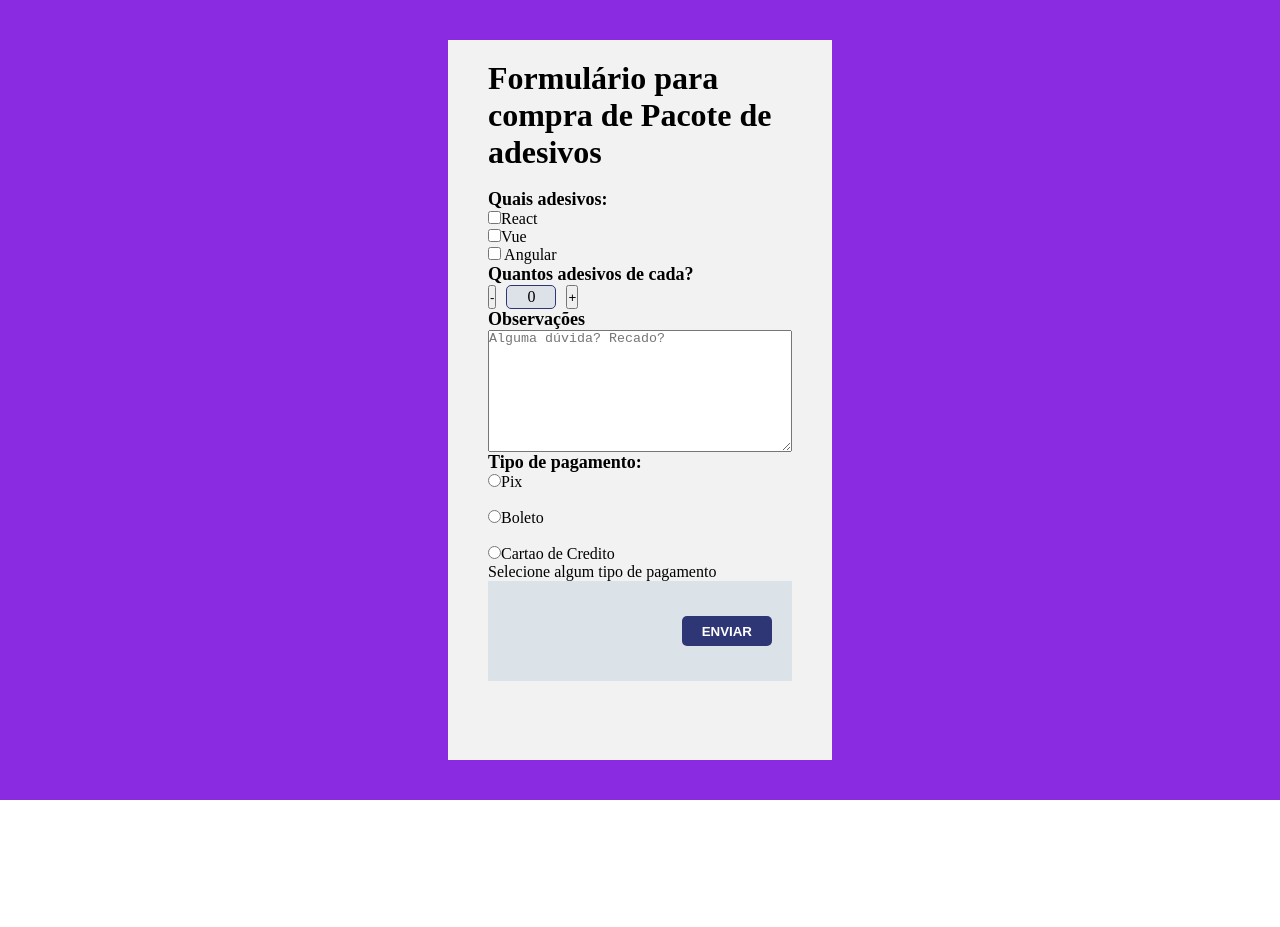
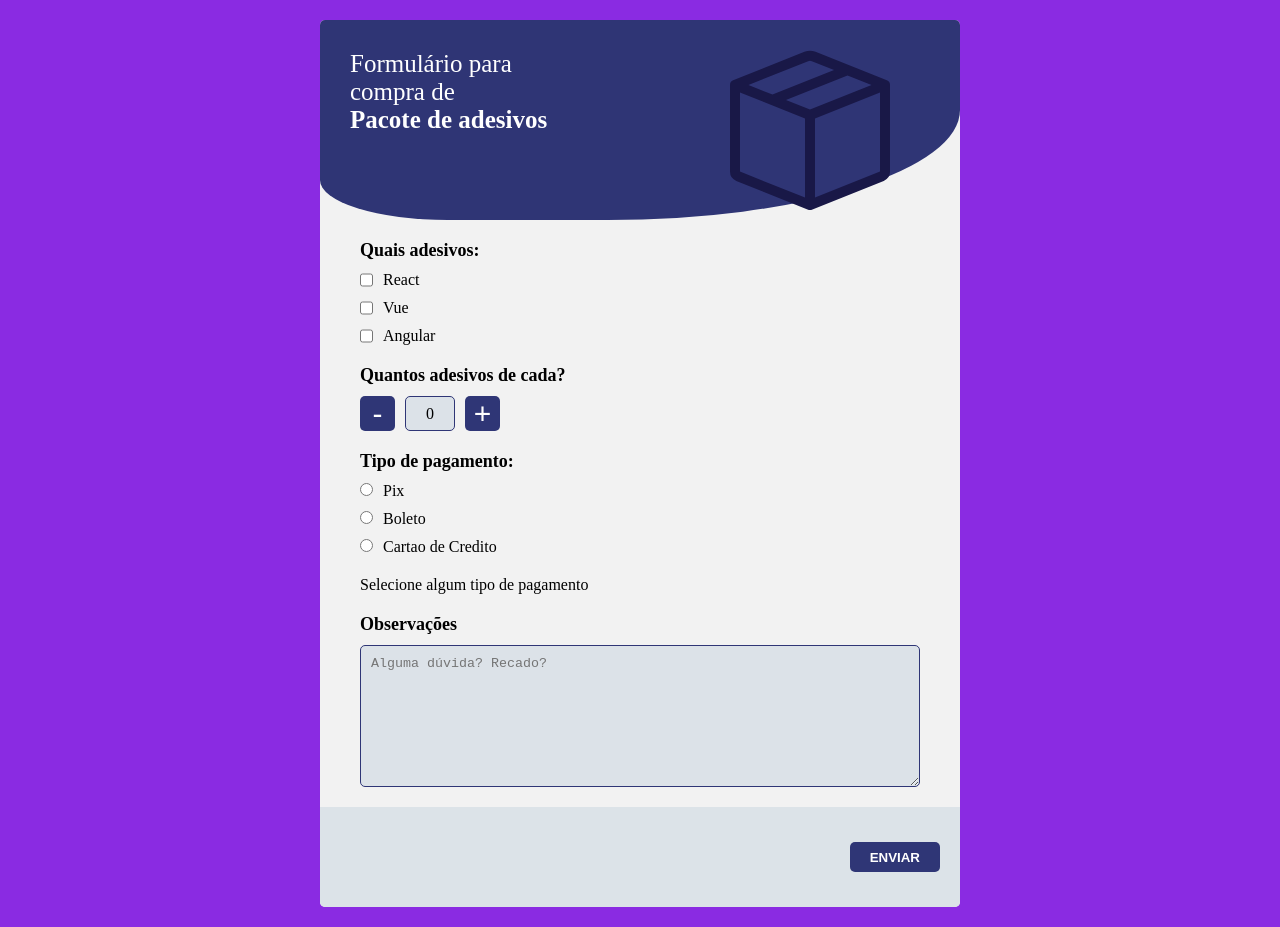
Before and after one commit to hgalvao98/sticker-app, a Vue app: page / in a window 1280 px wide. Before the commit the page ends 800 px from the top, so only its background shows below. Built offline with nearby package versions, Linux system fonts and the light colour scheme; what @formkit/vue would draw is missing.

Commit message:
main page styling done

```diff
--- a/src/App.vue
+++ b/src/App.vue
@@ -1,12 +1,13 @@
 <script>
 import Counter from "./components/counter.vue";
+import Boleto from "./components/boleto.vue";
 export default {
   data() {
     return {
       showFirst: "",
     };
   },
-  components: { Counter },
+  components: { Counter, Boleto },
 };
 </script>
 
@@ -14,26 +15,74 @@ export default {
   <div class="background">
     <div class="main">
       <div class="header">
-        <h1>Formulário para compra de Pacote de adesivos</h1>
-        <span><img src="" alt="" /></span>
+        <p class="header__text">
+          Formulário para compra de
+          <br /><span class="bold">Pacote de adesivos</span>
+        </p>
+        <span class="box"
+          ><svg
+            xmlns="http://www.w3.org/2000/svg"
+            width="160"
+            height="160"
+            fill="#191847"
+            class="bi bi-box-seam"
+            viewBox="0 0 16 16"
+          >
+            <path
+              d="M8.186 1.113a.5.5 0 0 0-.372 0L1.846 3.5l2.404.961L10.404 2l-2.218-.887zm3.564 1.426L5.596 5 8 5.961 14.154 3.5l-2.404-.961zm3.25 1.7-6.5 2.6v7.922l6.5-2.6V4.24zM7.5 14.762V6.838L1 4.239v7.923l6.5 2.6zM7.443.184a1.5 1.5 0 0 1 1.114 0l7.129 2.852A.5.5 0 0 1 16 3.5v8.662a1 1 0 0 1-.629.928l-7.185 2.874a.5.5 0 0 1-.372 0L.63 13.09a1 1 0 0 1-.63-.928V3.5a.5.5 0 0 1 .314-.464L7.443.184z"
+            />
+          </svg>
+        </span>
       </div>
       <form class="form" v-on:submit.prevent="onSubmit">
         <div class="form__question">
           <label class="form__question__title" for="">Quais adesivos:</label>
-          <div>
+          <div class="form__question__sticker">
             <input type="checkbox" value="React" name="React" /><label
               >React</label
-            ><br />
-            <input type="checkbox" value="Vue" name="Vue" /><label>Vue</label
-            ><br />
-            <input type="checkbox" value="Angular" name="Angular" /><label>
-              Angular</label
-            ><br />
+            >
+          </div>
+          <div class="form__question__sticker">
+            <input type="checkbox" value="Vue" name="Vue" /><label>Vue</label>
+          </div>
+          <div class="form__question__sticker">
+            <input type="checkbox" value="Angular" name="Angular" /><label
+              >Angular</label
+            >
           </div>
         </div>
         <div class="form__question">
           <Counter />
         </div>
+        <div class="form__question">
+          <label class="form__question__title">Tipo de pagamento:</label>
+          <label
+            ><input type="radio" v-model="showFirst" value="pix" />Pix</label
+          >
+          <label
+            ><input
+              type="radio"
+              v-model="showFirst"
+              value="boleto"
+            />Boleto</label
+          >
+          <label
+            ><input type="radio" v-model="showFirst" value="cartao" />Cartao de
+            Credito</label
+          >
+        </div>
+
+        <div class="form__payment" v-if="showFirst === 'pix'">Pix</div>
+        <div class="form__payment" v-else-if="showFirst === 'boleto'">
+          <Boleto />
+        </div>
+        <div class="form__payment" v-else-if="showFirst === 'cartao'">
+          Cartao de Credito
+        </div>
+        <div class="form__payment" v-else-if="showFirst === ''">
+          Selecione algum tipo de pagamento
+        </div>
+
         <div class="form__question">
           <label class="form__question__title">Observações</label>
           <textarea
@@ -43,33 +92,9 @@ export default {
             placeholder="Alguma dúvida? Recado?"
           ></textarea>
         </div>
-        <div class="form__question">
-          <label class="form__question__title">Tipo de pagamento:</label>
-          <label
-            ><input type="radio" v-model="showFirst" value="pix" />Pix</label
-          ><br />
-          <label
-            ><input
-              type="radio"
-              v-model="showFirst"
-              value="boleto"
-            />Boleto</label
-          ><br />
-          <label
-            ><input type="radio" v-model="showFirst" value="cartao" />Cartao de
-            Credito</label
-          >
-        </div>
-
-        <div v-if="showFirst === 'pix'">Pix</div>
-        <div v-else-if="showFirst === 'boleto'">Boleto</div>
-        <div v-else-if="showFirst === 'cartao'">Cartao de Credito</div>
-        <div v-else-if="showFirst === ''">
-          Selecione algum tipo de pagamento
-        </div>
 
         <div class="form__send">
-          <button class="form__send__button">Enviar</button>
+          <button type="submit" class="form__send__button">Enviar</button>
         </div>
       </form>
     </div>
@@ -79,35 +104,97 @@ export default {
 <style>
 .background {
   background-color: #8a2be2;
-  height: 100vh;
   display: flex;
   flex-direction: column;
   align-items: center;
+  justify-content: center;
+  min-height: 100vh;
 }
 
 .main {
-  width: 30%;
-  margin: auto auto;
-  background-color: #f2f2f2 !important;
-  height: 90%;
-  padding: 20px 40px;
+  width: 50%;
+  background-color: #f2f2f2;
+  min-height: 90%;
+  margin: 20px 0;
+  border-radius: 5px;
 }
 
-.form {
-  background-color: #f2f2f2;
+@media only screen and (min-width: 1600px) {
+  .main {
+    width: 30%;
+  }
 }
 
-.form__textarea {
+@media only screen and (max-width: 900px) {
+  .box {
+    display: none;
+  }
 }
 
-.form__question {
+.header {
+  width: 100%;
+  height: 200px;
+  display: flex;
+  padding: 30px;
+  color: white;
+  font-size: 25px;
+  align-items: flex-start;
+  justify-content: flex-start;
+  position: relative;
+  border-radius: 5px 5px 55% 20%;
+  background-color: #2f3575;
+}
+
+.header__text {
+  width: 40%;
+}
+
+@media only screen and (max-width: 1080px) {
+  .header__text {
+    width: 50%;
+  }
+}
+
+.box {
+  position: absolute;
+  right: 11%;
+}
+
+.bold {
+  font-weight: 700;
+}
+
+input {
+  margin-right: 10px;
+}
+
+input,
+textarea {
+  background-color: #dce2e8;
+  border: 1px solid #2f3676;
+  border-radius: 5px;
+}
+
+textarea {
+  padding: 10px;
+}
+
+.form__question,
+.form__payment {
   display: flex;
   flex-direction: column;
+  margin: 20px 40px;
+  gap: 10px;
 }
 
 .form__question__title {
   font-size: 18px;
   font-weight: 700;
+}
+
+.form__question__sticker {
+  display: flex;
+  flex-direction: row;
 }
 
 .form__counter {
@@ -121,6 +208,7 @@ export default {
   display: flex;
   align-items: center;
   justify-content: flex-end;
+  border-radius: 0 0 5px 5px;
 }
 
 .form__send__button {
@@ -135,11 +223,8 @@ export default {
   border-radius: 5px;
 }
 
-.count {
-  margin: 0 10px;
-  padding: 2px 20px;
-  background-color: #dce2e8;
-  border: 1px solid #2f3676;
-  border-radius: 5px;
+.form__send__button:hover {
+  transform: scale(1.1);
+  cursor: pointer;
 }
 </style>
--- a/src/components/boleto.vue
+++ b/src/components/boleto.vue
@@ -0,0 +1,8 @@
+<template>
+  <div class="a">a</div>
+</template>
+<style>
+.a {
+  height: 100px;
+}
+</style>
--- a/src/components/counter.vue
+++ b/src/components/counter.vue
@@ -9,12 +9,40 @@ export default {
 </script>
 
 <template>
-  <div class="form__question">
-    <label class="form__question__title">Quantos adesivos de cada?</label>
-    <div class="form__counter">
-      <button @click="count--">-</button>
-      <span class="count">{{ count }}</span>
-      <button @click="count++">+</button>
-    </div>
+  <label class="form__question__title">Quantos adesivos de cada?</label>
+  <div class="form__counter">
+    <button class="button__counter" @click="count--">-</button>
+    <span class="count">{{ count }}</span>
+    <button class="button__counter" @click="count++">+</button>
   </div>
 </template>
+
+<style>
+.button__counter {
+  width: 35px;
+  height: 35px;
+  background-color: #2f3676;
+  color: white;
+  font-size: 30px;
+  display: flex;
+  align-items: center;
+  justify-content: center;
+  border-radius: 5px;
+  border: none;
+}
+
+.button__counter:hover {
+  transform: scale(1.1);
+  cursor: pointer;
+}
+
+.count {
+  margin: 0 10px;
+  padding: 2px 20px;
+  background-color: #dce2e8;
+  border: 1px solid #2f3676;
+  border-radius: 5px;
+  display: flex;
+  align-items: center;
+}
+</style>
```
